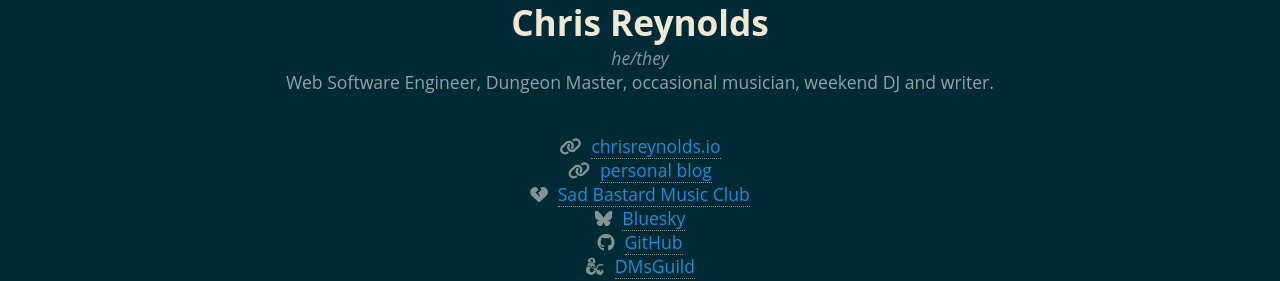
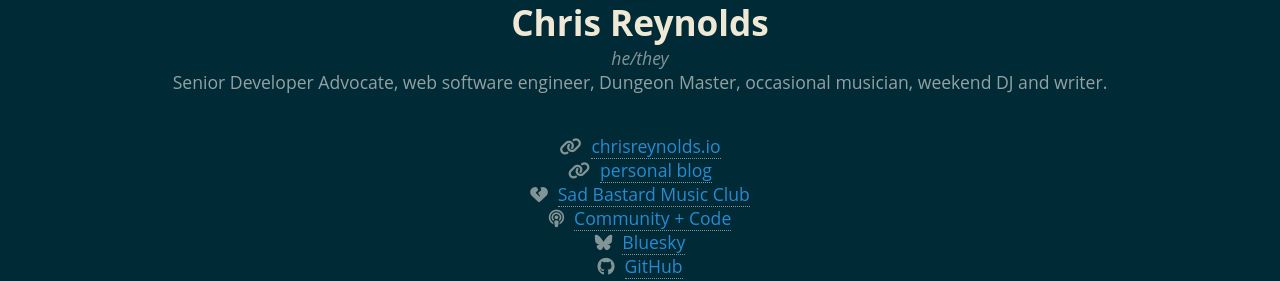
Before and after one commit to jazzsequence/jazzsequence.github.io, a React (Create React App) app: page / in a window 1280 px wide. Shown: the part 207-488 px from the top of the page. Built offline with nearby package versions, Linux system fonts and the light colour scheme; a web font is replaced by a local one.

Commit message:
add podcast and update title

```diff
--- a/src/details.js
+++ b/src/details.js
@@ -22,6 +22,12 @@ const links = [
 		name: "Sad Bastard Music Club",
 		icon: "heart-broken",
 		url: "https://us1.campaign-archive.com/home/?u=4085972eca88b58d063f1b9a5&id=85460dd934",
+		prefix: "fas"
+	},
+	{
+		name: "Community + Code",
+		icon: "podcast",
+		url: "https://communitycode.dev",
 		prefix: "fas"
 	},
 	{
@@ -145,7 +151,7 @@ const links = [
 const profile = {
 	name: "Chris Reynolds",
 	pronouns: "he/they", // Your pronouns.
-	bio: "Web Software Engineer, Dungeon Master, occasional musician, weekend DJ and writer.",
+	bio: "Senior Developer Advocate, web software engineer, Dungeon Master, occasional musician, weekend DJ and writer.",
 	image: "https://www.dropbox.com/s/0ux2c09lske2wmq/chris-hiking-square-2021-low-res.jpg?raw=1"
 };
 
```
